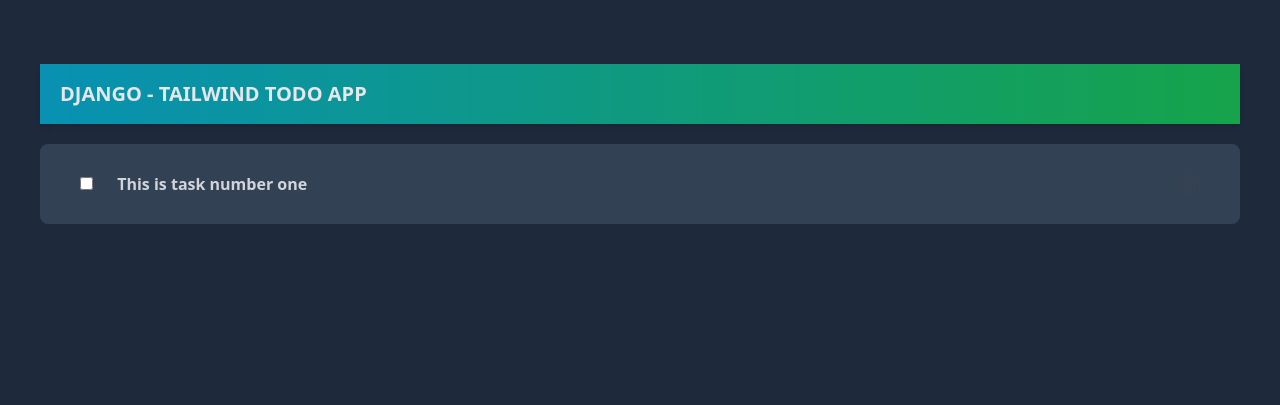
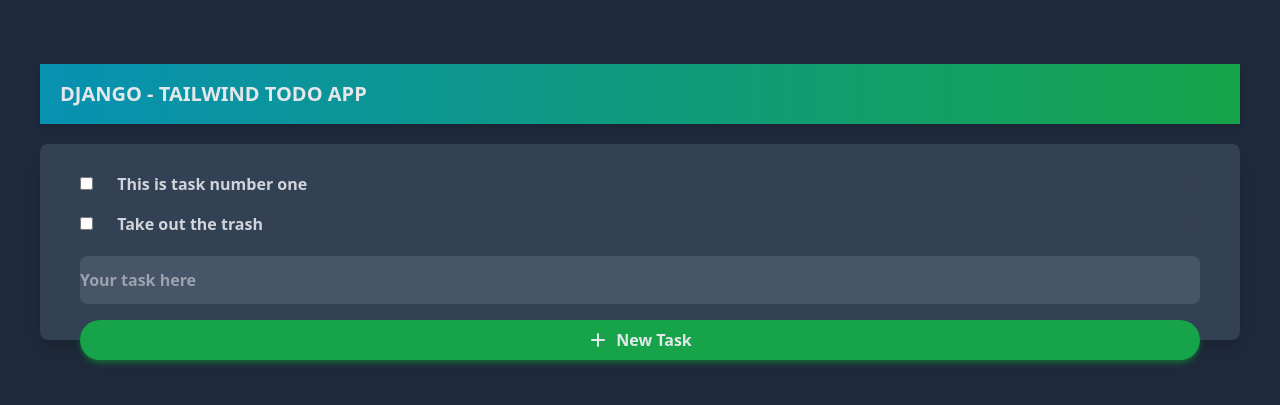
Before and after one commit to miker-bice/django_tailwind_todo, a Django app: page /todo-app/ in a window 1280 px wide. Shown: the top 405 px of the page. Run offline with Django 4.2, Linux system fonts and the light colour scheme; some libraries are stand-ins or nearby versions.

Commit message:
add task button positioning and styling almost done

```diff
--- a/todoApp/templates/todoApp/home.html
+++ b/todoApp/templates/todoApp/home.html
@@ -11,7 +11,7 @@
 </div>
 
 <!-- this the list container -->
-<div class="bg-slate-700 rounded-lg px-10 py-5">
+<div class="bg-slate-700 rounded-lg px-10 py-5 shadow-lg">
   <!-- lists container -->
   <div class="">
     <!-- list items go here | This is where you use the for loop -->
@@ -52,7 +52,73 @@
       </div>
     </div>
 
+    <div
+      class="flex items-center justify-between py-2 text-gray-300 font-semibold"
+    >
+      <div>
+        <input
+          class="mr-5 rounded-full bg-slate-700"
+          type="checkbox"
+          id="taskCheck"
+          name="task"
+          value=""
+        />
+        <!-- insert the context data here -->
+        <label for="task" class="">Take out the trash</label>
+      </div>
+      <div>
+        <form action="#" class="flex items-center">
+          {% csrf_token %}
+          <button type="submit">
+            <svg
+              xmlns="http://www.w3.org/2000/svg"
+              class="h-6 w-6 stroke-gray-700 hover:stroke-gray-400 transition delay-100"
+              fill="none"
+              viewBox="0 0 24 24"
+              stroke="currentColor"
+              stroke-width="2"
+            >
+              <path
+                stroke-linecap="round"
+                stroke-linejoin="round"
+                d="M19 7l-.867 12.142A2 2 0 0116.138 21H7.862a2 2 0 01-1.995-1.858L5 7m5 4v6m4-6v6m1-10V4a1 1 0 00-1-1h-4a1 1 0 00-1 1v3M4 7h16"
+              />
+            </svg>
+          </button>
+        </form>
+      </div>
+    </div>
     <!-- end div -->
+
+    <!-- add task form container -->
+      <form action="#" class="relative pt-3">
+        <input
+          class="w-full py-3 mb-4 inline-block rounded-lg bg-slate-600 border-none focus:border-none outline-0 font-semibold"
+          type="text"
+          name="taskInput"
+          id="taskInput"
+          placeholder="Your task here"
+        />
+        <button
+          class="absolute w-full flex justify-center items-center bg-green-600 hover:bg-green-700 transition delay-100 px-5 py-2 rounded-full font-semibold shadow-md shadow-green-800"
+          type="submit"
+        >
+          <svg
+            xmlns="http://www.w3.org/2000/svg"
+            class="h-5 w-5 mr-2"
+            viewBox="0 0 20 20"
+            fill="currentColor"
+          >
+            <path
+              fill-rule="evenodd"
+              d="M10 3a1 1 0 011 1v5h5a1 1 0 110 2h-5v5a1 1 0 11-2 0v-5H4a1 1 0 110-2h5V4a1 1 0 011-1z"
+              clip-rule="evenodd"
+            />
+          </svg>
+          New Task
+        </button>
+      </form>
+      <!-- end div -->
   </div>
 </div>
 {% endblock home %}
```
